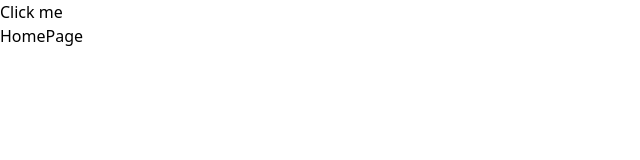
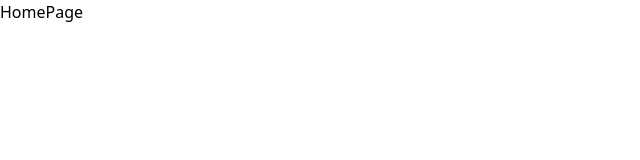
Before and after one commit to LaurenCummings/thinkboard-project, a React (Vite) app in the folder frontend/: page / in a window 1280 px wide. Shown: the top 160 px of the page, without its empty margins (0-640 px from the left). Built offline with nearby package versions, Linux system fonts and the light colour scheme.

Commit message:
deleted test button

```diff
--- a/frontend/src/App.jsx
+++ b/frontend/src/App.jsx
@@ -2,12 +2,10 @@ import { Route, Routes } from "react-router";
 import HomePage from "./pages/HomePage";
 import CreatePage from "./pages/CreatePage";
 import NoteDetailPage from "./pages/NoteDetailPage";
-import toast from "react-hot-toast";
 
 const App = () => {
   return (
     <div>
-      <button onClick={() => toast.error("congrats")} className="text-red-500 p-4 bg-pink-300">Click me</button>
       <Routes>
         <Route path="/" element={<HomePage />} />
         <Route path="/create" element={<CreatePage />} />
```
